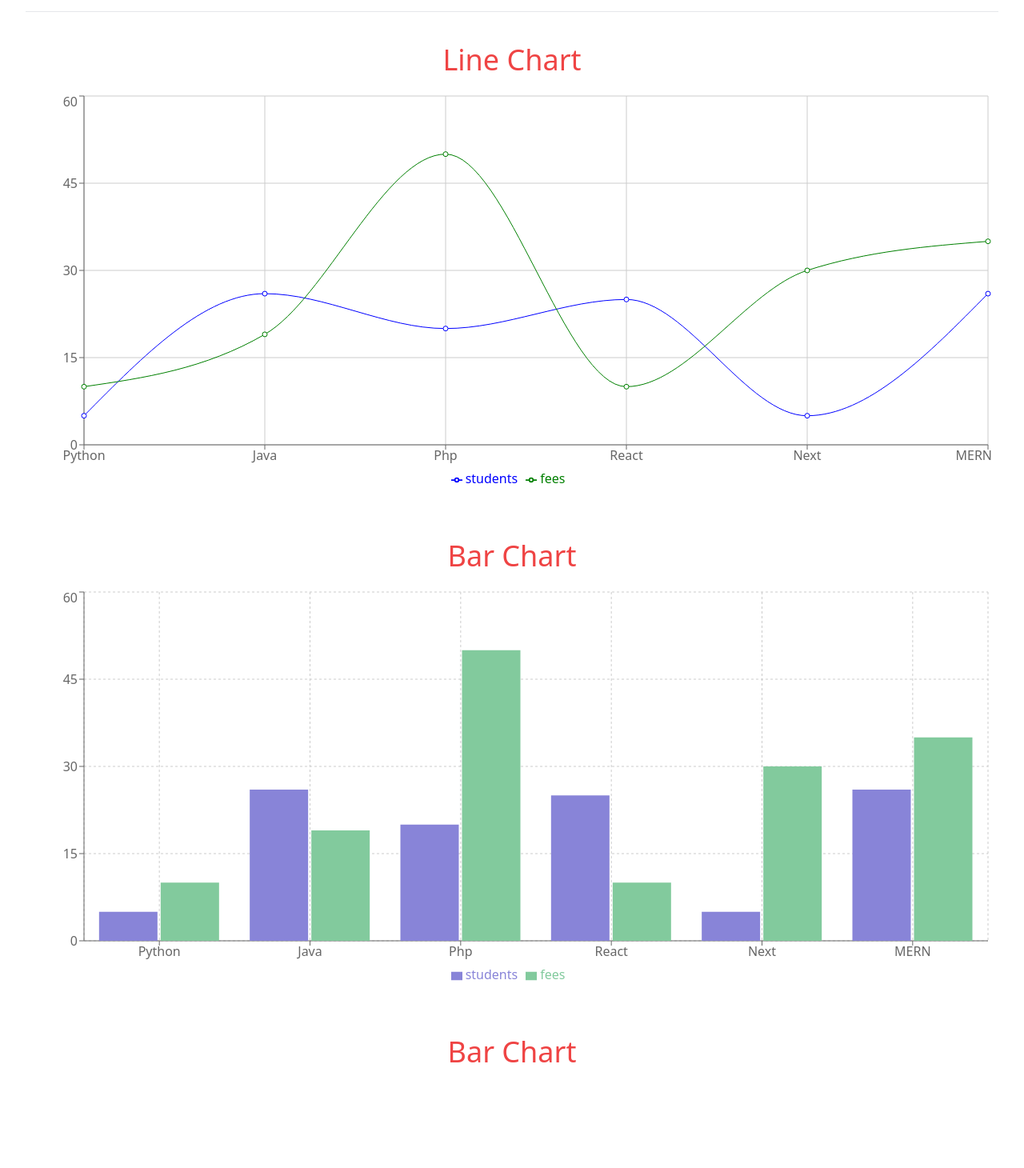
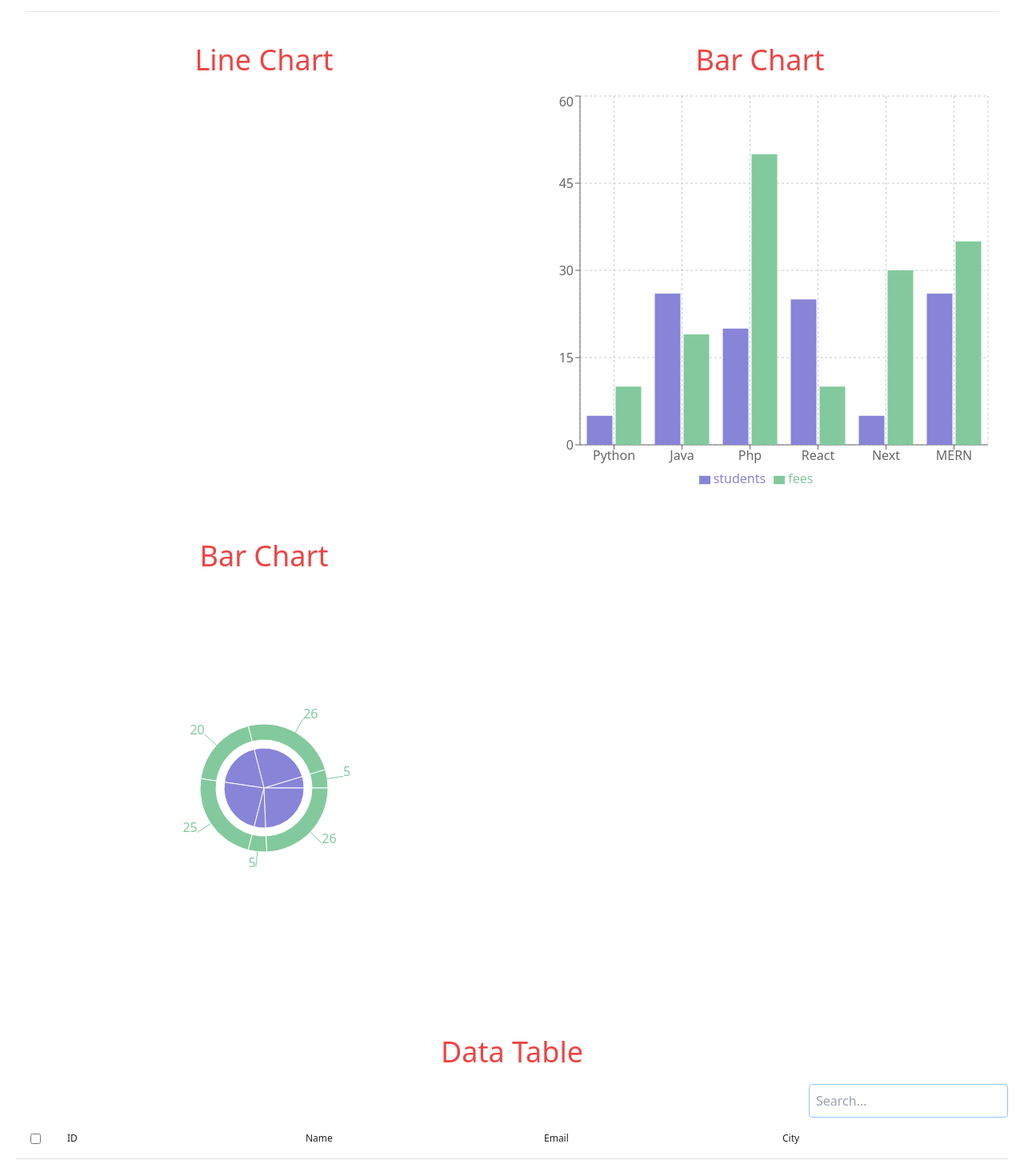
Before and after one commit to mahirkhan8883/deventiatask, a React (Create React App) app: page / in a window 1280 px wide. Shown: the part 90-1550 px from the top of the page at 80% size. Built offline with nearby package versions, Linux system fonts and the light colour scheme.

Commit message:
new update today

```diff
--- a/src/components/layout/Charts.jsx
+++ b/src/components/layout/Charts.jsx
@@ -1,3 +1,4 @@
+import { Grid } from '@mui/material';
 import React from 'react';
 import {
   Tooltip,
@@ -36,9 +37,11 @@ const pdata2 = [
 function Charts() {
   return (
     <div className="p-5">
+        <Grid container>
+        <Grid item md={6}>
         <div className="w-full px-5">
             <h1 className="chart-heading p-5 text-4xl text-red-500">Line Chart</h1>
-            <ResponsiveContainer width="100%" height={500}>
+            <ResponsiveContainer width="100%">
             <LineChart data={pdata}>
                 <CartesianGrid />
                 <XAxis dataKey="name" interval={'preserveStartEnd'} />
@@ -50,7 +53,10 @@ function Charts() {
             </LineChart>
             </ResponsiveContainer>
         </div>
-        <div className="w-full mt-10 px-5">
+        </Grid>
+
+        <Grid item md={6}>
+        <div className="w-full px-5">
             <h1 className="chart-heading p-5 text-4xl text-red-500">Bar Chart</h1>
             <ResponsiveContainer width="100%" height={500}>
             <BarChart data={pdata}>
@@ -64,6 +70,11 @@ function Charts() {
             </BarChart>
             </ResponsiveContainer>
         </div>
+        </Grid>
+        </Grid>
+
+        <Grid container>
+        <Grid item md={6}>
         <div className="w-full mt-10 px-5">
             <h1 className="chart-heading p-5 text-4xl text-red-500">Bar Chart</h1>
             <ResponsiveContainer width="100%" height={500}>
@@ -74,6 +85,9 @@ function Charts() {
             </PieChart>
             </ResponsiveContainer>
         </div>
+        </Grid>
+        </Grid>
+
     </div>
   );
 }
--- a/src/components/layout/Datatable.jsx
+++ b/src/components/layout/Datatable.jsx
@@ -42,7 +42,7 @@ function Datatable() {
     return (
         <div className="p-5 px-5">
             <h1 className="chart-heading p-5 text-4xl text-red-500">Data Table</h1>
-            <div className="text-end"><input className="p-2" type="text" onChange={handleFilter} placeholder='Search...'/></div>
+            <div className="text-end"><input className="p-2 border border-blue-300 rounded focus:outline-none focus:ring-2 focus:ring-blue-300" type="text" onChange={handleFilter} placeholder='Search...'/></div>
             <DataTable columns={columns} data={records} selectableRows fixedHeader pagination>
 
             </DataTable>
```
